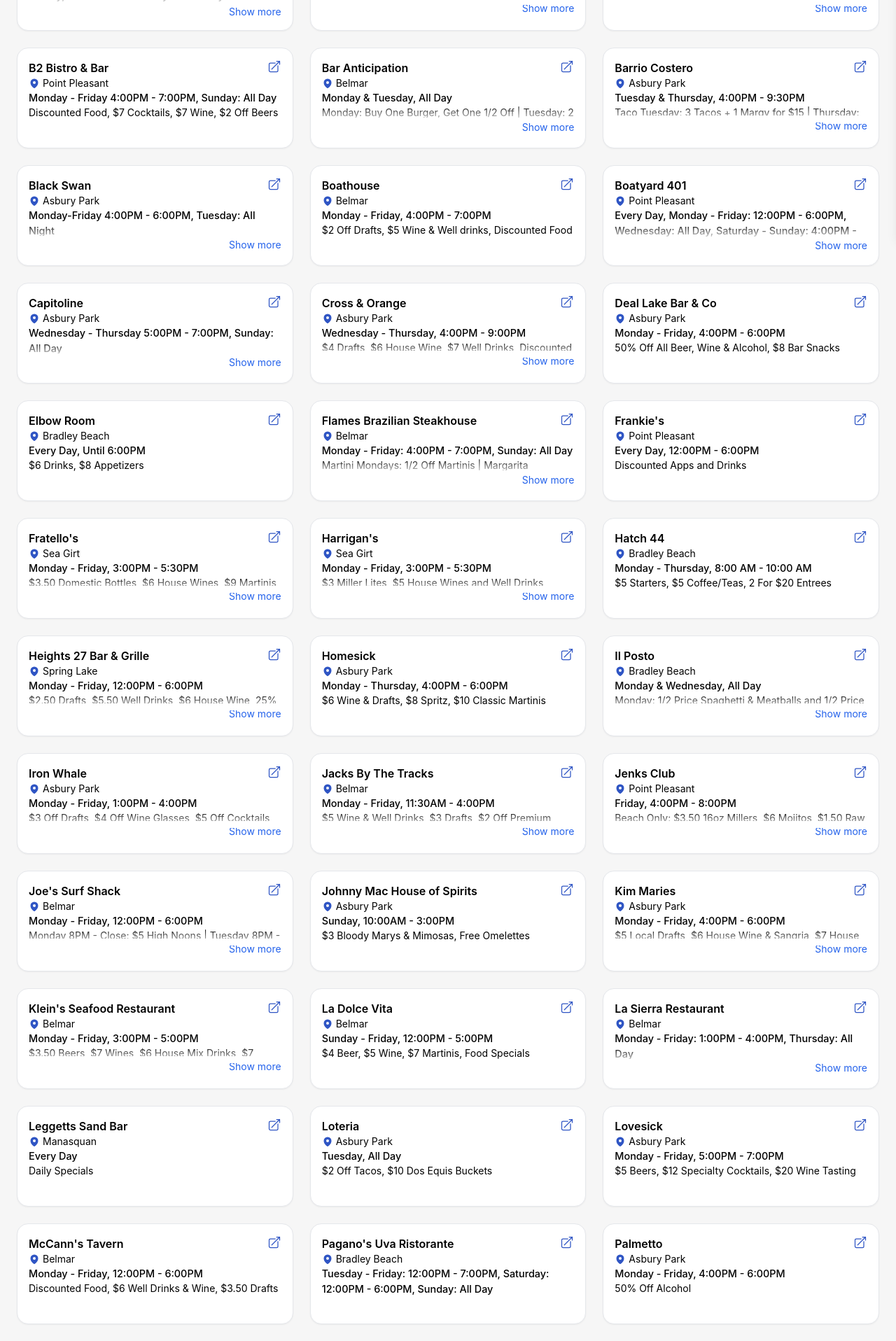
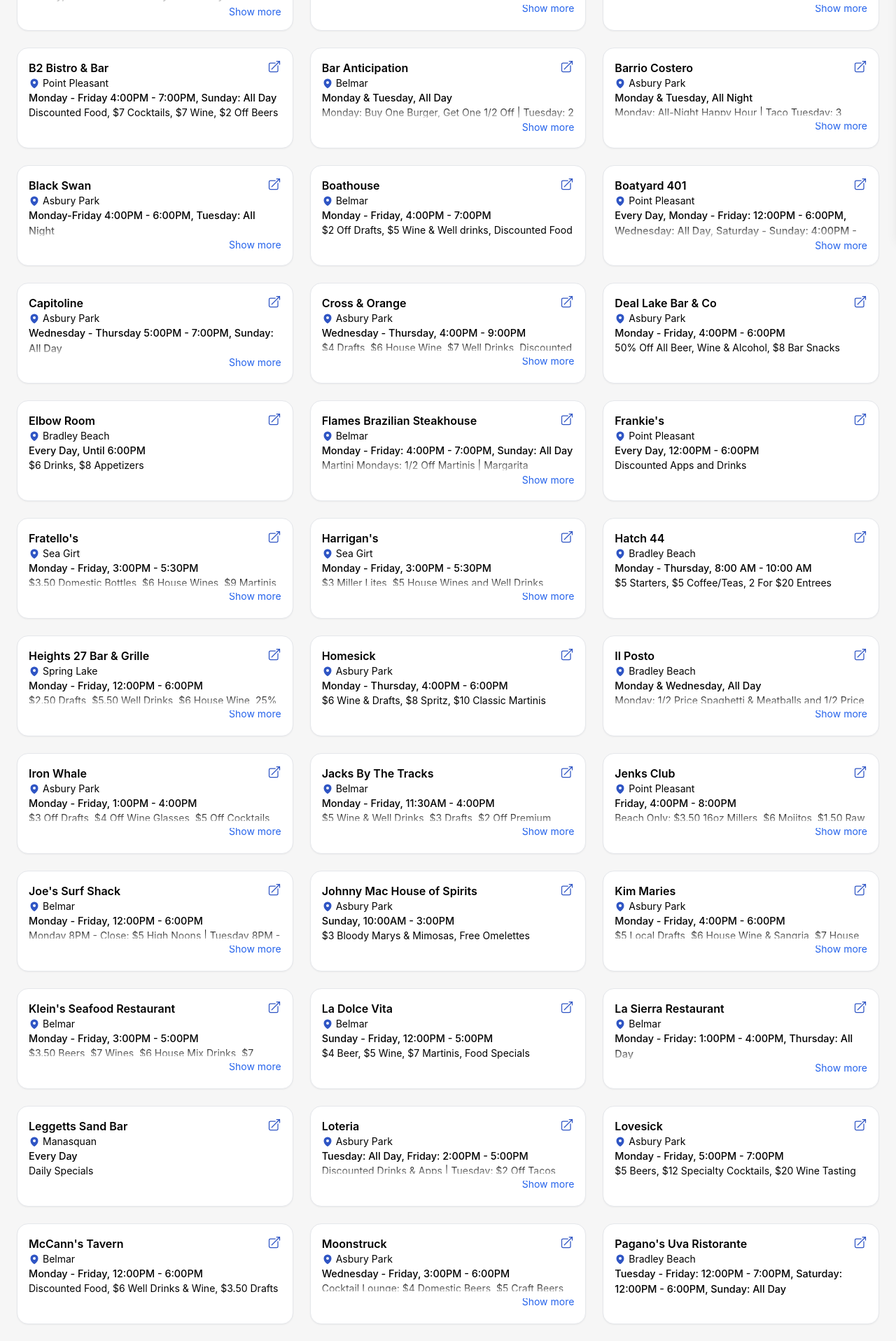
Before and after one commit to marytomkins/jersey-shore-happy-hours, a React (Create React App) app: page / in a window 1280 px wide. Shown: the part 460-2376 px from the top of the page at 70% size. Built offline with nearby package versions, Linux system fonts and the light colour scheme.

Commit message:
updates 7/3

```diff
--- a/src/data/happyHours.js
+++ b/src/data/happyHours.js
@@ -133,12 +133,12 @@ const data = [
   {
     name: "Barrio Costero",
     town: "Asbury Park",
-    dayText: "Tuesday & Thursday",
+    dayText: "Monday & Tuesday",
     dayFilter: {
       Tuesday: ["4:00PM", "9:30PM"],
       Thursday: ["4:00PM", "9:30PM"],
     },
-    timeText: "4:00PM - 9:30PM",
+    timeText: "All Night",
     timeFilter: [
       "All Day",
       "4:00PM",
@@ -149,7 +149,7 @@ const data = [
       "9:00PM",
     ],
     description:
-      "Taco Tuesday: 3 Tacos + 1 Margy for $15 | Thursday: All-Night Happy Hour",
+      "Monday: All-Night Happy Hour | Taco Tuesday: 3 Tacos + 1 Margy for $15",
     link: "https://www.barriocostero.com/",
   },
   {
@@ -265,9 +265,8 @@ const data = [
   {
     name: "Loteria",
     town: "Asbury Park",
-    dayText: "Tuesday",
-    dayFilter: { Tuesday: ["4:00PM", "10:00PM"] },
-    timeText: "All Day",
+    dayText: "Tuesday: All Day, Friday: 2:00PM - 5:00PM",
+    dayFilter: { Tuesday: ["4:00PM", "10:00PM"], Friday: ["2:00PM", "5:00PM"] },
     timeFilter: [
       "All Day",
       "12:00PM",
@@ -281,8 +280,24 @@ const data = [
       "8:00PM",
       "9:00PM",
     ],
-    description: "$2 Off Tacos, $10 Dos Equis Buckets",
+    description:
+      "Discounted Drinks & Apps | Tuesday: $2 Off Tacos, $10 Dos Equis Buckets",
     link: "https://www.instagram.com/p/DHV6Py-RKgI/",
+  },
+  {
+    name: "Moonstruck",
+    town: "Asbury Park",
+    dayText: "Wednesday - Friday",
+    timeText: "3:00PM - 6:00PM",
+    dayFilter: {
+      Friday: ["3:00PM", "6:00PM"],
+      Wednesday: ["3:00PM", "6:00PM"],
+      Thursday: ["3:00PM", "6:00PM"],
+    },
+    timeFilter: ["3:00PM", "4:00PM", "5:00PM", "6:00PM"],
+    description:
+      "Cocktail Lounge: $4 Domestic Beers, $5 Craft Beers, $6 Well Drinks, $8 House Martinis, Discounted Food",
+    link: "https://moonstrucknj.com/?page_id=8",
   },
   {
     name: "Lovesick",
```
